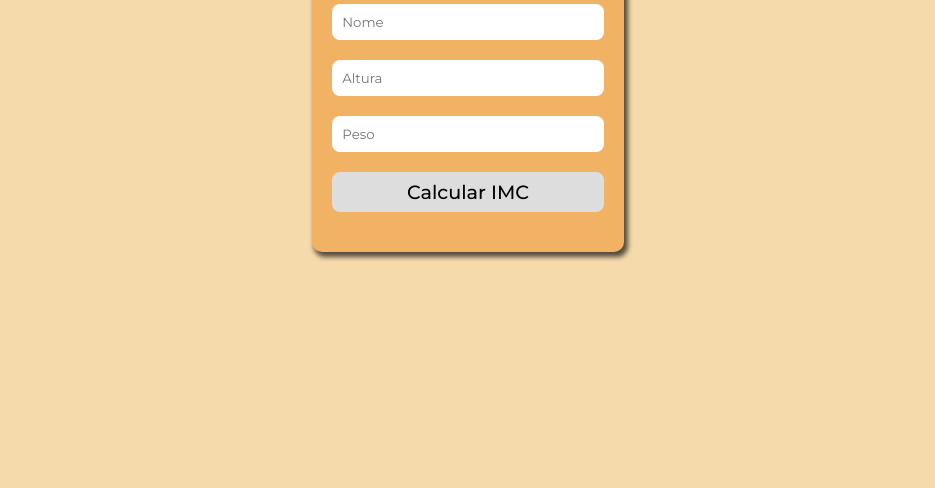
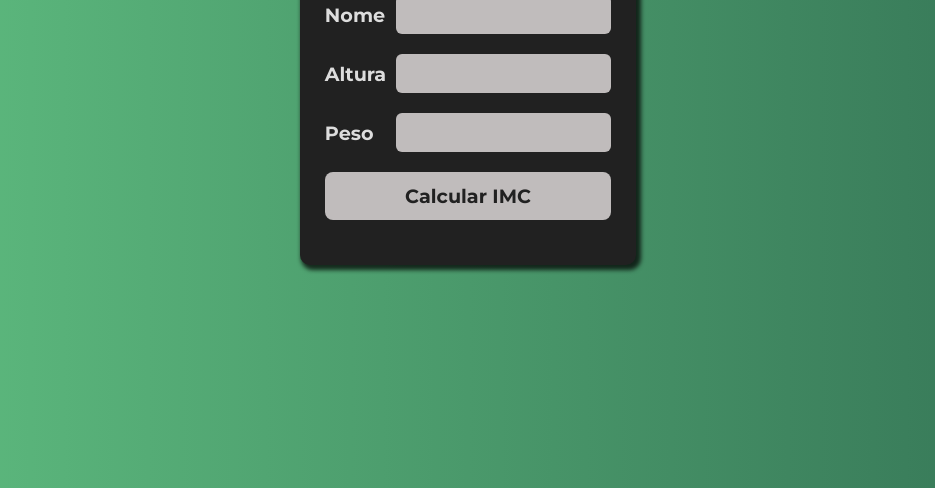
Before and after one commit to camilajullyane/calculadora-imc, a plain HTML site: page index.html in a window 1280 px wide. Shown: the part 312-800 px from the top of the page, without its empty margins (172-1107 px from the left). Drawn offline with Linux system fonts and the light colour scheme.

Commit message:
update css

```diff
--- a/css/style.css
+++ b/css/style.css
@@ -9,7 +9,7 @@
 
 
 body {
-    background-color: #F5DAAB;
+    background: linear-gradient(to right, #60BF81, #347355);
     display: flex;
     align-items: center;
     justify-content: center;
@@ -17,10 +17,11 @@ body {
 }
 
 .calculadora {
-    padding: 20px;
+    padding: 25px;
     border-radius: 10px;
-    background-color: #F2B263;
-    box-shadow: 3px 4px 5px 1px #000000a8;
+    background-color: #212121;
+    box-shadow: #000000bd 3px 3px 4px 2px;
+    color: #ddd;
 }
 .entrada {
     margin-top: 20px;
@@ -33,45 +34,50 @@ body {
     display: flex;
     justify-content: center;
     align-items: center;
-}
-.resultado {
     background-color: rgb(0, 0, 0);
     color: #ddd;
     border-radius: 5px;
+}
 
-
-}
-#resultado {
+#rconteudo {
     font-size: 1.5rem;
     font-weight: 600;
 }
 
-#input_nome {
+#input_nome, #input_altura, #input_peso {
     outline: none;
     color: #212121;
-    border-radius: 8px;
+    font-weight: 500;
+    font-size: 1rem;
+    border-radius: 6px;
     border: none;
     padding: 10px;
+    background-color: #c0bcbc;
+
 }
 
-#input_altura {
+
+button {
+    padding: 12px;
+    font-size: 1.2rem;
+    font-weight: bold;
+    background-color: #c0bcbc;
+    border: none;
     border-radius: 8px;
-    border: none;
-    padding: 10px;
+    color: #212121;
+    cursor: pointer;
 }
 
-#input_peso {
-    border-radius: 8px;
-    border: none;
-    padding: 10px;
+span {
+    display: flex;
+    align-items: center;
+    justify-content: space-between;
+    gap: 10px;
+    font-weight: bold;
+    font-size: 1.2rem;
 }
 
-button {
-    padding: 8px;
-    font-size: 1.2rem;
-    font-weight: 500;
-    background-color: #ddd;
-    border: none;
-    border-radius: 8px;
-    cursor: pointer;
+button:hover {
+    transition: 0.2s;
+    background-color: #60BF81;
 }
--- a/index.html
+++ b/index.html
@@ -12,15 +12,17 @@
             <h1>Calculadora IMC</h1>
 
             <form class="entrada">
-                <input type="text" id="input_nome" placeholder="Nome" required/>
-                <input type="text" id="input_altura" placeholder="Altura" required/>
-                <input type="text" id="input_peso" placeholder="Peso" required/>
+                <span>Nome  <input type="text" id="input_nome" required/></span>
+
+                <span>Altura <input type="text" id="input_altura" required/></span>
+
+               <span>Peso  <input type="text" id="input_peso" required/></span>
                 <button type="submit">Calcular IMC</button>
             </form>
 
          </div>
         <!-- <div class="resultado">
-            <span id="resultado">
+            <span id="conteudo">
                 Resultado
             </span>
          </div> -->
```
